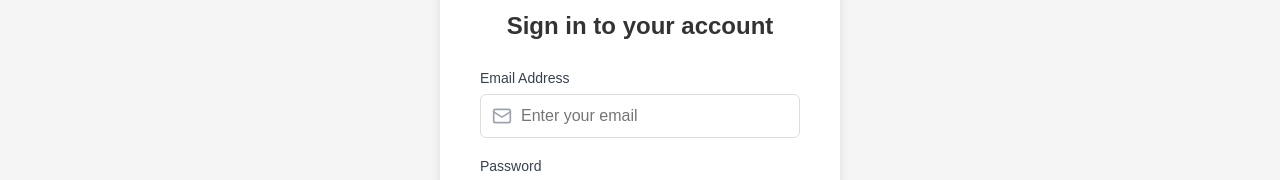
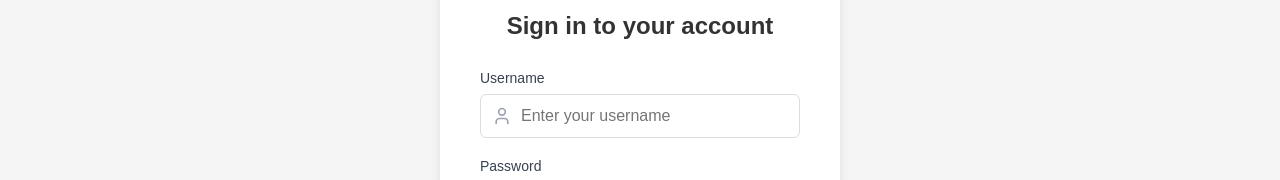
Before and after one commit to AET-DevOps25/team-cache-me-if-you-can, a React (Vite) app in the folder client/: page /login in a window 1280 px wide. Shown: the part 262-442 px from the top of the page. Built offline with nearby package versions, Linux system fonts and the light colour scheme.

Commit message:
corrected parameters for login and register which align with the server side.

```diff
--- a/client/src/pages/auth/Login.tsx
+++ b/client/src/pages/auth/Login.tsx
@@ -1,17 +1,17 @@
 import React, { useState } from "react";
-import { Eye, EyeOff, Mail, Lock } from "lucide-react";
+import { Eye, EyeOff, User, Lock } from "lucide-react";
 import { useNavigate } from "react-router-dom";
 import Navigator from "../../nav/Navigator";
 import "./login.css";
 
 interface LoginFormData {
-  email: string;
+  username: string;
   password: string;
 }
 
 export default function Login() {
   const [formData, setFormData] = useState<LoginFormData>({
-    email: "",
+    username: "",
     password: "",
   });
   const [showPassword, setShowPassword] = useState<boolean>(false);
@@ -40,9 +40,9 @@ export default function Login() {
     if (isValid) {
       navigate("/");
     } else {
-      alert("email or password is not right!");
+      alert("username or password is not right!");
       setFormData({
-        email: "",
+        username: "",
         password: "",
       });
       setIsLoading(false);
@@ -60,19 +60,17 @@ export default function Login() {
 
           <div className="login-form">
             <div className="form-group">
-              <label htmlFor="email" className="form-label">
-                Email Address
-              </label>
+              <label className="form-label">Username</label>
               <div className="input-wrapper">
-                <Mail className="input-icon" />
+                <User className="input-icon" />
                 <input
-                  type="email"
-                  id="email"
-                  name="email"
-                  value={formData.email}
+                  type="text"
+                  id="username"
+                  name="username"
+                  value={formData.username}
                   onChange={handleInputChange}
-                  placeholder="Enter your email"
-                  autoComplete="email"
+                  placeholder="Enter your username"
+                  autoComplete="username"
                 />
               </div>
             </div>
--- a/client/src/pages/auth/Register.tsx
+++ b/client/src/pages/auth/Register.tsx
@@ -1,19 +1,17 @@
 import React, { useState } from "react";
-import { Eye, EyeOff, User, Mail, Lock } from "lucide-react";
+import { Eye, EyeOff, User, Lock } from "lucide-react";
 import { useNavigate } from "react-router-dom";
 import Navigator from "../../nav/Navigator";
 import "./Register.css";
 
 interface RegisterFormData {
   name: string;
-  email: string;
   password: string;
   confirmPassword: string;
 }
 
 interface RegisterFormErrors {
   name?: string;
-  email?: string;
   password?: string;
   confirmPassword?: string;
 }
@@ -26,7 +24,6 @@ interface RegisterProps {
 const Register: React.FC<RegisterProps> = () => {
   const [formData, setFormData] = useState<RegisterFormData>({
     name: "",
-    email: "",
     password: "",
     confirmPassword: "",
   });
@@ -36,11 +33,6 @@ const Register: React.FC<RegisterProps> = () => {
     useState<boolean>(false);
   const [isLoading, setIsLoading] = useState<boolean>(false);
   const navigate = useNavigate();
-
-  const validateEmail = (email: string): boolean => {
-    const emailRegex = /^[^\s@]+@[^\s@]+\.[^\s@]+$/;
-    return emailRegex.test(email);
-  };
 
   const validatePassword = (
     password: string
@@ -74,13 +66,6 @@ const Register: React.FC<RegisterProps> = () => {
       newErrors.name = "User name is required";
     } else if (formData.name.trim().length < 2) {
       newErrors.name = "Name must be at least 2 characters";
-    }
-
-    // Email validation
-    if (!formData.email) {
-      newErrors.email = "Email is required";
-    } else if (!validateEmail(formData.email)) {
-      newErrors.email = "Please enter a valid email address";
     }
 
     // Password validation
@@ -160,26 +145,6 @@ const Register: React.FC<RegisterProps> = () => {
                 />
               </div>
               {errors.name && <p className="error-message">{errors.name}</p>}
-            </div>
-
-            <div className="form-group">
-              <label htmlFor="email" className="form-label">
-                Email Address
-              </label>
-              <div className="input-wrapper">
-                <Mail className="input-icon" />
-                <input
-                  type="email"
-                  id="email"
-                  name="email"
-                  value={formData.email}
-                  onChange={handleInputChange}
-                  className={`form-input ${errors.email ? "input-error" : ""}`}
-                  placeholder="Enter your email"
-                  autoComplete="email"
-                />
-              </div>
-              {errors.email && <p className="error-message">{errors.email}</p>}
             </div>
 
             <div className="form-group">
```
